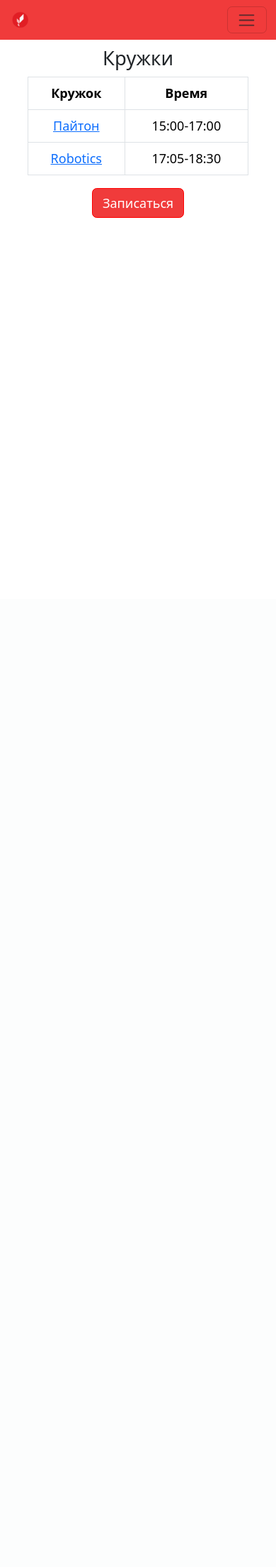
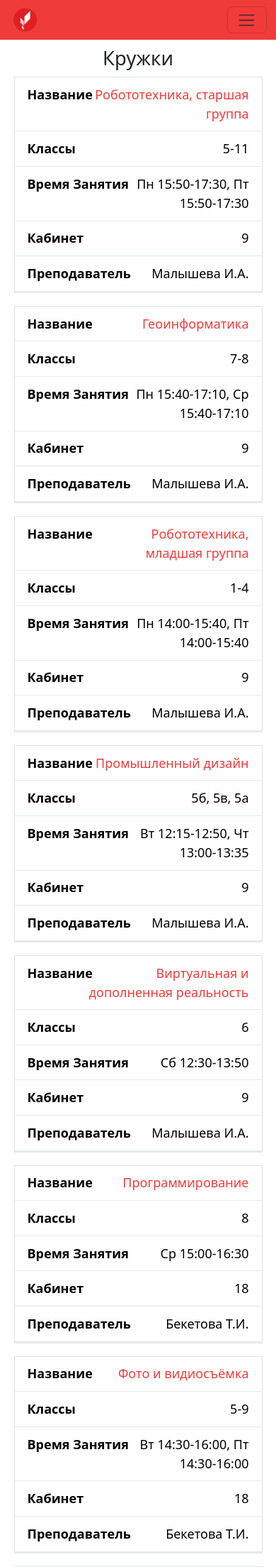
Before and after one commit to Yaroslav-546/ShoolProject, a Django app: page /activities in a window 390 px wide. Shown: the top 2208 px of the page at 71% size. Before the commit the page ends 307 px from the top, so only its background shows below. Run offline with Django 4.2, Linux system fonts and the light colour scheme.

Commit message:
1.02
Изменения в таблице

```diff
--- a/Projectsite/static/css/base.css
+++ b/Projectsite/static/css/base.css
@@ -107,7 +107,7 @@
     width: 50%;
 }
 
-.tablichka {
+.active-table-container {
     margin-top: 10px;
     display: flex;
     flex-direction: column;
@@ -115,6 +115,7 @@
     align-items: center;
     text-align: center;
 }
+
 
 #idss .bfak {
     margin-top: 10px !important;
@@ -265,17 +266,119 @@ input, textarea, select {
     margin-top: 10px;
 }
 
+#logo-image {
+    width: 2%;
+}
+
+.active-links {
+    color: rgb(240, 59, 59);
+    text-decoration: none;
+}
+
+#active-table {
+    width: 70%;
+}
+
+.text-width {
+    width: 25%;
+}
+
+#active-table thead {
+    font-weight: bold;
+}
+
+#active-table td {
+    padding: 0.6rem 1rem;
+    border-bottom: 1px solid #e8e9eb;
+}
+
+.image-post-detail {
+    border-radius: 5px;
+}
+
+@media screen and (max-width: 800px) {
+    .text-width {
+        width: 100%;
+    }
+    #active-table thead {
+        display: none;
+    }
+
+    #active-table tr {
+        display: block;
+        margin-bottom: 1rem;
+        border-bottom: 2px solid #e8e9eb;
+    }
+
+    #active-table td {
+        display: block;
+        text-align: right;
+    }
+
+    #active-table td:before {
+        content: attr(aria-label);
+        float: left;
+        font-weight: bold;
+    }
+  }
+
 @media (max-width: 1200px) {
     .image-news>img{
         width: 350px;
     }
+}
 
-    /* .index-text>p {
+@media (max-width: 2000px) {
+    #logo-image {
+        width: 3%;
+    }
+}
+
+@media (max-width: 1500px) {
+    #logo-image {
+        width: 4%;
+    }
+}
+
+@media (max-width: 1100px) {
+    #logo-image {
+        width: 5%;
+    }
+}
+
+@media (max-width: 850px) {
+    #logo-image {
+        width: 6%;
+    }
+}
+
+@media (max-width: 600px) {
+    #logo-image {
+        width: 10%;
+    }
+
+    #active-table {
         width: 80%;
-    } */
+    }
+}
 
-    .favicon-image {
-        width: 5%;
+@media (max-width: 400px) {
+    #logo-image {
+        width: 12%;
+    }
+
+    #active-table {
+        width: 90%;
+    }
+}
+
+@media (max-width: 350px) {
+    #logo-image {
+        width: 15%;
+    }
+
+    #active-table {
+        width: 97%;
     }
 }
 
@@ -290,14 +393,6 @@ input, textarea, select {
         text-overflow: ellipsis;
         max-width: 10ch;
     }
-
-    /* .index-text>p {
-        width: 100%;
-    } */
-
-    .favicon-image {
-        width: 15%;
-    }
 }
 
 @media (max-width: 800px) {
@@ -310,14 +405,6 @@ input, textarea, select {
         white-space: nowrap;
         text-overflow: ellipsis;
         max-width: 12ch;
-    }
-
-    /* .index-text>p {
-        width: 80%;
-    } */
-
-    .favicon-image {
-        width: 8%;
     }
 }
 
--- a/Projectsite/templates/activities.html
+++ b/Projectsite/templates/activities.html
@@ -12,24 +12,90 @@
 </head>
 <body>
     {% block content %}
-    <div class="tablichka">
+    <div class="active-table-container">
         <h2>Кружки</h2>
-        <table id="tablichkaid" class="table table-bordered">
+        <table id="active-table" class="table table-bordered">
             <thead>
                 <tr>
-                    <th scope="col">Кружок</th>
-                    <th scope="col">Время</th>
+                    <th scope="col">Название</th>
+                    <th scope="col">Классы</th>
+                    <th scope="col">Время Занятия</th>
+                    <th scope="col">Кабинет</th>
+                    <th scope="col">Преподаватель</th>
                 </tr>
             </thead>
 
             <tbody>
                 <tr>
-                  <td><a class="" href="{% url 'active-python' %}">Пайтон</a></td>
-                  <td>15:00-17:00</td>
+                    <td aria-label="Название" class="text-width"><a class="active-links" href="{% url 'active-robotics' %}">Робототехника, старшая группа</a></td>
+                    <td aria-label="Классы">5-11</td>
+                    <td aria-label="Время Занятия">Пн 15:50-17:30, Пт 15:50-17:30</td>
+                    <td aria-label="Кабинет">9</td>
+                    <td aria-label="Преподаватель">Малышева И.А.</td>
                 </tr>
+
                 <tr>
-                  <td><a class="" href="{% url 'active-robotics' %}">Robotics</a></td>
-                  <td>17:05-18:30</td>
+                    <td aria-label="Название" class="text-width"><a class="active-links" href="{% url 'active-python' %}">Геоинформатика</a></td>
+                    <td aria-label="Классы">7-8</td>
+                    <td aria-label="Время Занятия">Пн 15:40-17:10, Ср 15:40-17:10</td>
+                    <td aria-label="Кабинет">9</td>
+                    <td aria-label="Преподаватель">Малышева И.А.</td>
+                </tr>
+
+                <tr>
+                    <td aria-label="Название" class="text-width"><a class="active-links" href="{% url 'active-robotics' %}">Робототехника, младшая группа</a></td>
+                    <td aria-label="Классы">1-4</td>
+                    <td aria-label="Время Занятия">Пн 14:00-15:40, Пт 14:00-15:40</td>
+                    <td aria-label="Кабинет">9</td>
+                    <td aria-label="Преподаватель">Малышева И.А.</td>
+                </tr>
+
+                <tr>
+                    <td aria-label="Название" class="text-width" class="text-width"><a class="active-links" href="{% url 'active-python' %}">Промышленный дизайн</a></td>
+                    <td aria-label="Классы">5б, 5в, 5а</td>
+                    <td aria-label="Время Занятия">Вт 12:15-12:50, Чт 13:00-13:35</td>
+                    <td aria-label="Кабинет">9</td>
+                    <td aria-label="Преподаватель">Малышева И.А.</td>
+                </tr>
+
+                <tr>
+                    <td aria-label="Название" class="text-width"><a class="active-links" href="{% url 'active-python' %}">Виртуальная и дополненная реальность</a></td>
+                    <td aria-label="Классы">6</td>
+                    <td aria-label="Время Занятия">Сб 12:30-13:50</td>
+                    <td aria-label="Кабинет">9</td>
+                    <td aria-label="Преподаватель">Малышева И.А.</td>
+                </tr>
+
+                <tr>
+                    <td aria-label="Название" class="text-width"><a class="active-links" href="{% url 'active-python' %}">Программирование</a></td>
+                    <td aria-label="Классы">8</td>
+                    <td aria-label="Время Занятия">Ср 15:00-16:30</td>
+                    <td aria-label="Кабинет">18</td>
+                    <td aria-label="Преподаватель">Бекетова Т.И.</td>
+                </tr>
+
+                <tr>
+                    <td aria-label="Название" class="text-width"><a class="active-links" href="{% url 'active-python' %}">Фото и видиосъёмка</a></td>
+                    <td aria-label="Классы">5-9</td>
+                    <td aria-label="Время Занятия">Вт 14:30-16:00, Пт 14:30-16:00</td>
+                    <td aria-label="Кабинет">18</td>
+                    <td aria-label="Преподаватель">Бекетова Т.И.</td>
+                </tr>
+
+                <tr>
+                    <td aria-label="Название" class="text-width"><a class="active-links" href="{% url 'active-python' %}">Шахматы</a></td>
+                    <td aria-label="Классы">3-7</td>
+                    <td aria-label="Время Занятия">Чт 13:00-14:20</td>
+                    <td aria-label="Кабинет">9</td>
+                    <td aria-label="Преподаватель">Седов К.И.</td>
+                </tr>
+
+                <tr>
+                    <td aria-label="Название" class="text-width"><a class="active-links" href="{% url 'active-python' %}">ОБЖ</a></td>
+                    <td aria-label="Классы">4</td>
+                    <td aria-label="Время Занятия">Пн 13:45-14:20</td>
+                    <td aria-label="Кабинет">10</td>
+                    <td aria-label="Преподаватель">Дунаев А.П.</td>
                 </tr>
         </table>
         {% if user.is_superuser %}
--- a/Projectsite/templates/base.html
+++ b/Projectsite/templates/base.html
@@ -21,7 +21,7 @@
     <header>
         <nav class="navbar navbar-expand-lg bg-body-tertiary" id="mn-navbar">
             <div class="container-fluid">
-                <img src="{% static 'Images/icon.png' %}" alt="icon" class="favicon-image" width="2%" class="favicon-image">
+                <img src="{% static 'Images/icon.png' %}" aria-current="page" alt="icon" id="logo-image">
                 <button class="navbar-toggler" type="button" data-bs-toggle="collapse" data-bs-target="#navbarNav"
                     aria-controls="navbarNav" aria-expanded="false" aria-label="Toggle navigation">
                     <span class="navbar-toggler-icon"></span>
--- a/Projectsite/templates/post_detail.html
+++ b/Projectsite/templates/post_detail.html
@@ -20,7 +20,7 @@
                     <div class="card-body-detail">
                         <h1>{% block title %} {{ news.title }} {% endblock title %}</h1>
                         <p class="text-muted"> {{ news.date }}</p>
-                        <img src="{{ news.image.url }}" alt="" width="100%">
+                        <img src="{{ news.image.url }}" class="image-post-detail" alt="Image" width="100%">
                         <p class="card-text" id="post-detail-text-image">{{ news.body }}</p>
                     </div>
                 </div>
@@ -38,7 +38,7 @@
 
                         {% else %}
                             <div class="side-bar-buttons">
-                                <a href="{% url 'news' %}" class="btn btn-danger">Все новости</a>
+                                <a href="{% url 'news' %}" class="btn btn-dark">Все новости</a>
                             </div>
                         {% endif %}
                     </div>
```
Also changed, not shown: Projectsite/db.sqlite3.
